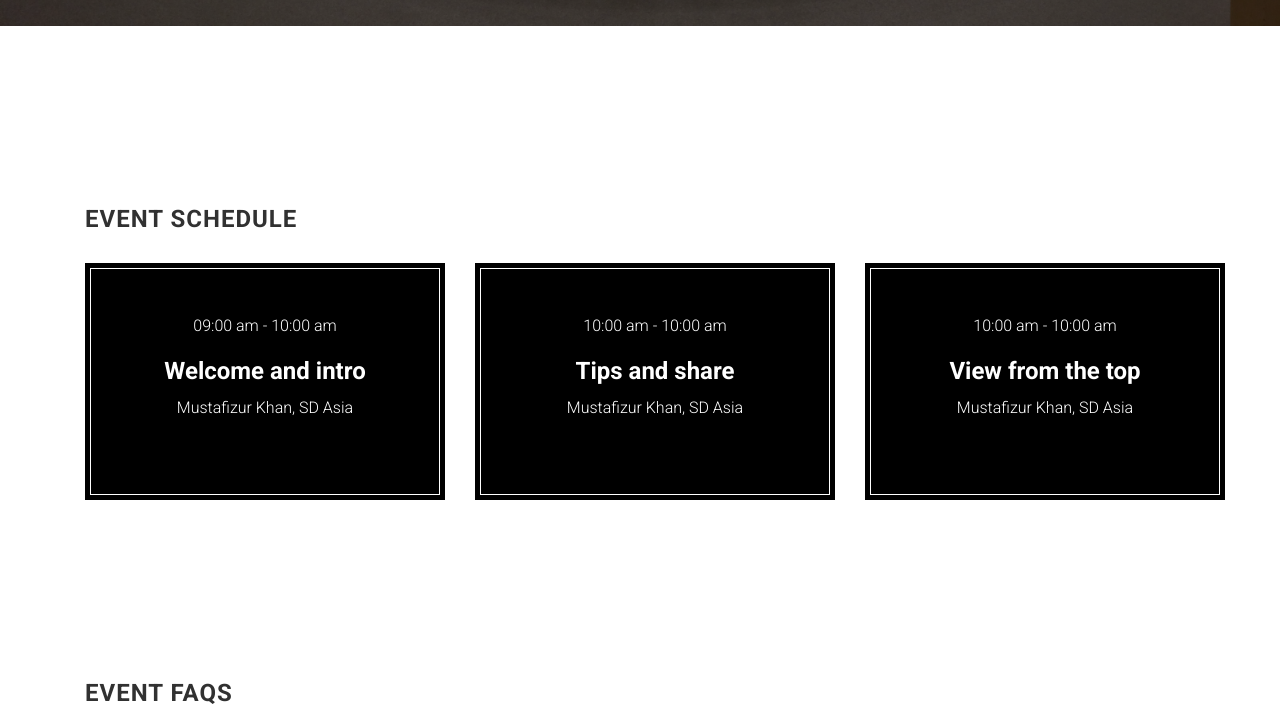
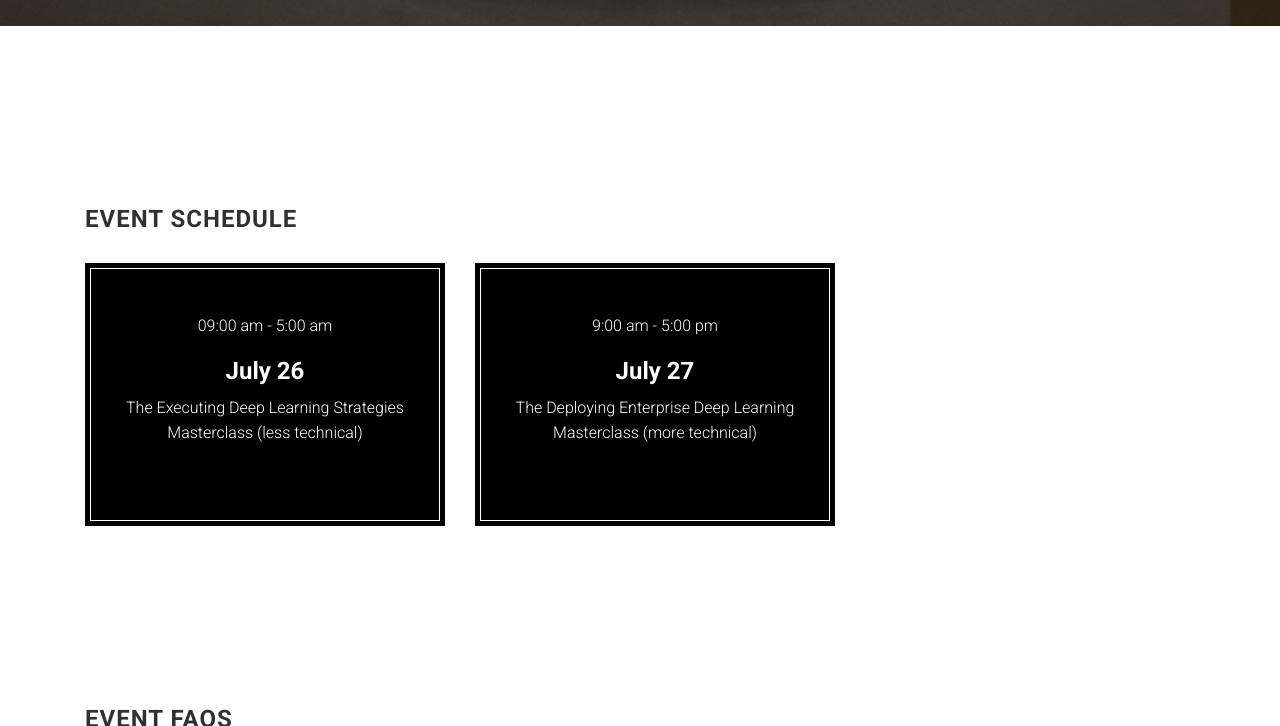
Before and after one commit to EnterpriseDeepLearning/www.info.deeplearningconf.com, a website: page index.html in a window 1280 px wide. Shown: the part 1797-2523 px from the top of the page. Drawn offline with nearby package versions, Linux system fonts and the light colour scheme; files that its build step writes are made by us from their sources; files whose address does not match are found by name.

Commit message:
Update index.html

```diff
--- a/index.html
+++ b/index.html
@@ -58,7 +58,7 @@
 
             <h1>Deep Learning Conf™</h1>
 
-            <p>First Masterclasses</p>
+            <p>Machine Learning Masterclasses</p>
 
             <a class="btn btn-white" data-scroll href="http://booking.com">Register Now</a>
 
@@ -84,12 +84,12 @@
 
                     <h3 class="section-title multiple-title">What is Our Goal?</h3>
 
-                    <p>You've developed products, grown your company's revenue, and heard your colleagues starting to talk about "machine learning". We can't help you recoup the hours you worked, the analysts you've hired, or the software products you've purchased, but we can give you a clear picture of how to use deep machine learning effectively in your business, starting today.</p>
+                    <p>You've developed products, grown your company's revenue, and spent years developing expertise in your business. Now, you want to use machine learning to make your company more profitable. We can't help you recoup the hours you worked, the skilled analysts you've hired, or the software products you've purchased. What we can do is give you a clear picture of how to use deep machine learning effectively in your business, starting today.</p>
 
                     <ul class="list-arrow-right">
 
                         <li>Learn from the best deep learning in production instructor, Sam Putnam</li>
-                        <li>Have dedicated 1-to-1 meetings with Sam Putnam</li>
+                        <li>Have a dedicated 1-on-1 question and answer session with Sam Putnam</li>
                         <li>Make more money by understanding new machine learning avenues for your business</li>
                         <li>Save money by using deep learning to detect unusual events, or to augment work done by analysts</li>
 
@@ -230,28 +230,19 @@
                 <div class="col-md-4 col-sm-6">
                     <div class="schedule-box">
                         <div class="time">
-                            <time datetime="09:00">09:00 am</time> - <time datetime="22:00">10:00 am</time>
+                            <time datetime="09:00">09:00 am</time> - <time datetime="17:00">5:00 am</time>
                         </div>
-                        <h3>Welcome and intro</h3>
-                        <p>Mustafizur Khan, SD Asia</p>
+                        <h3>July 26</h3>
+                        <p>The Executing Deep Learning Strategies Masterclass (less technical)</p>
                     </div>
                 </div>
                 <div class="col-md-4 col-sm-6">
                     <div class="schedule-box">
                         <div class="time">
-                            <time datetime="10:00">10:00 am</time> - <time datetime="22:00">10:00 am</time>
+                            <time datetime="9:00">9:00 am</time> - <time datetime="17:00">5:00 pm</time>
                         </div>
-                        <h3>Tips and share</h3>
-                        <p>Mustafizur Khan, SD Asia</p>
-                    </div>
-                </div>
-                <div class="col-md-4 col-sm-6">
-                    <div class="schedule-box">
-                        <div class="time">
-                            <time datetime="10:00">10:00 am</time> - <time datetime="22:00">10:00 am</time>
-                        </div>
-                        <h3>View from the top</h3>
-                        <p>Mustafizur Khan, SD Asia</p>
+                        <h3>July 27</h3>
+                        <p>The Deploying Enterprise Deep Learning Masterclass (more technical)</p>
                     </div>
                 </div>
             </div>
```
